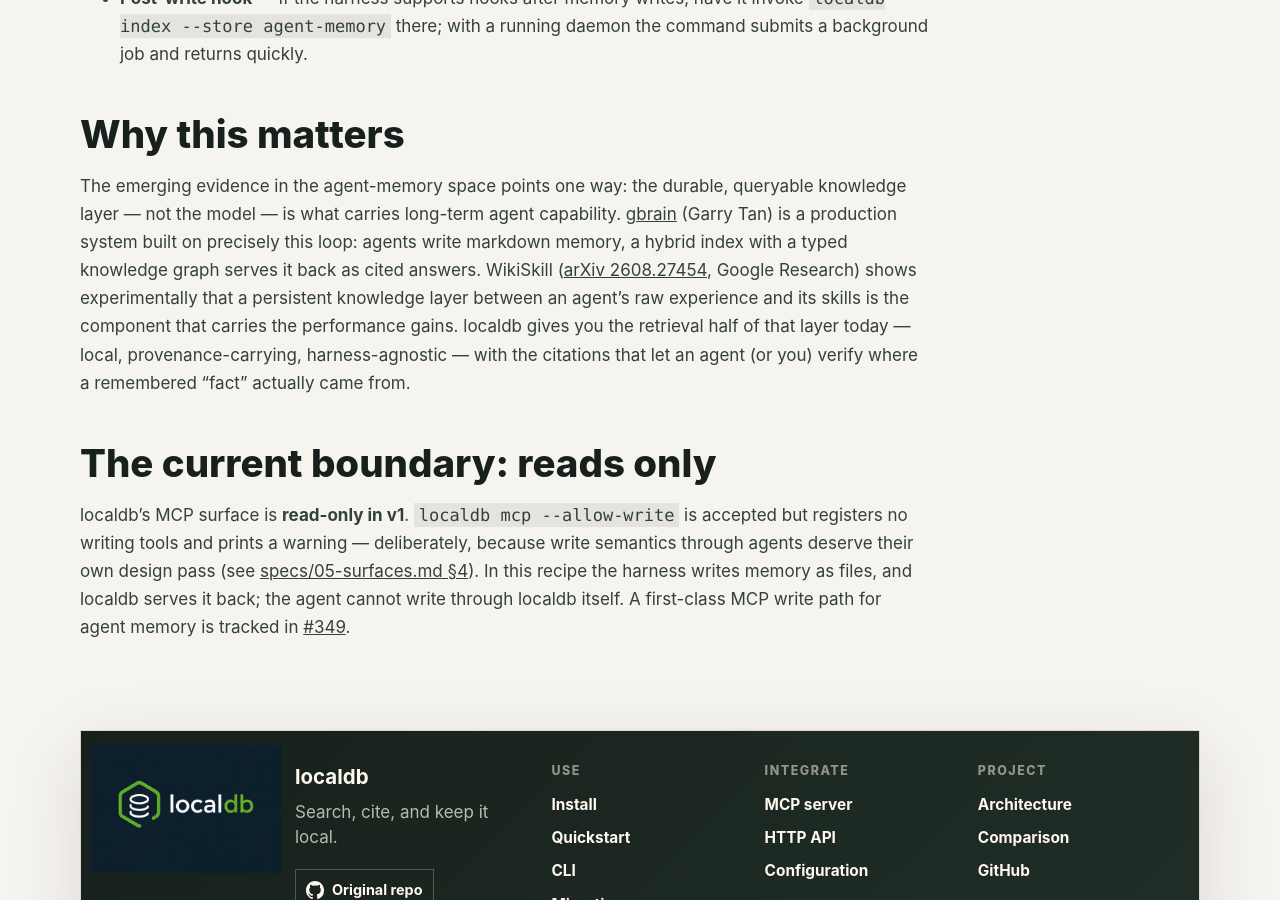
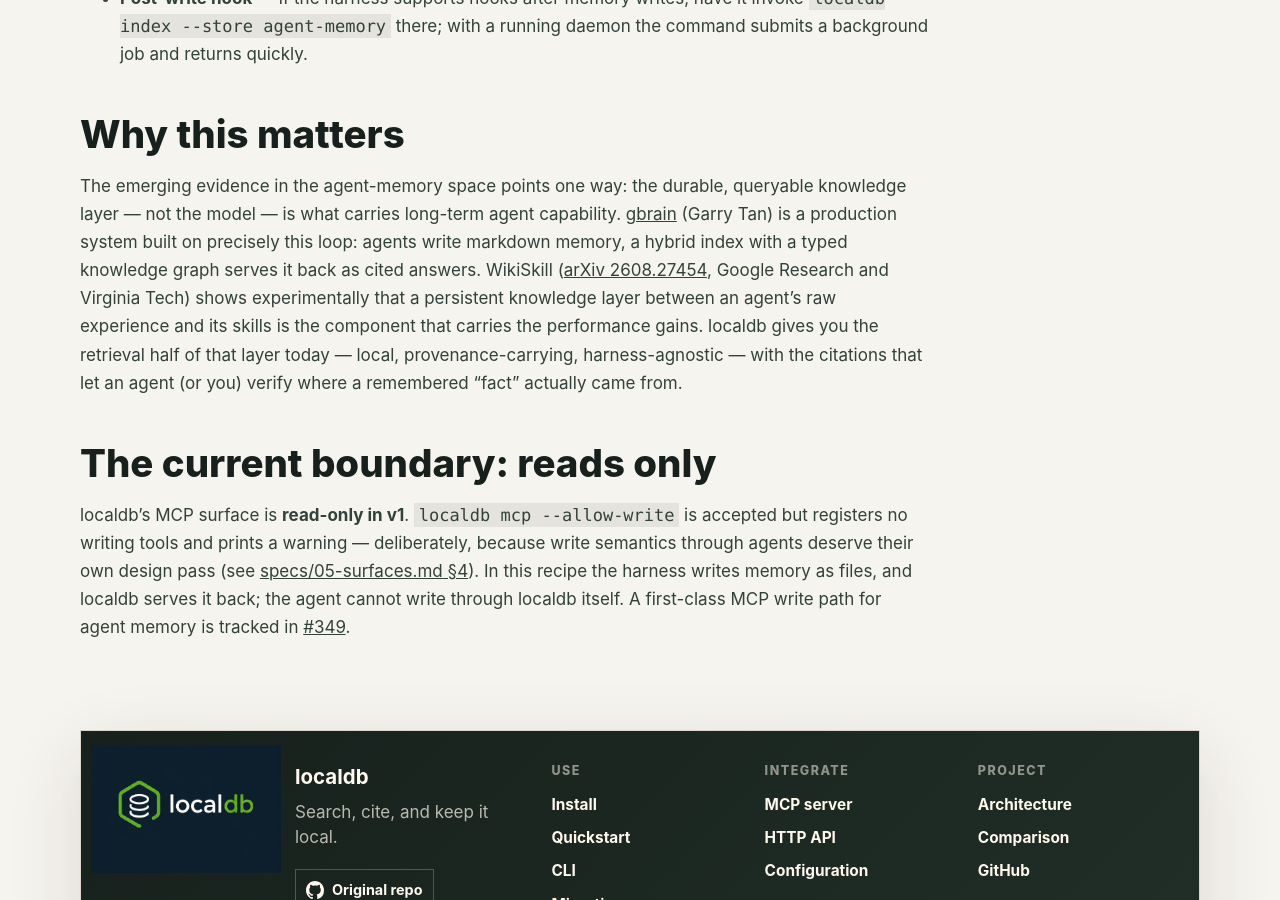
Before and after one commit to dokterbob/localdb, a Jekyll site: the page built from docs/agent-memory.md, in a window 1280 px wide and 900 px high, scrolled down 1421 px. Built offline with Jekyll 4.4.1, drawn with Linux system fonts in a browser that asks for light colours; our own code applies the rules of GitHub Pages for plain Markdown files.

Commit message:
Review pass: restore trust-signals-not-black-box clause; complete WikiSkill attribution
The old vision's 'trust signals are metadata you can filter and rank on, not
a black-box score' had lost its home in the redistribution — it now lives in
the federation requirements' provenance bullet. WikiSkill is credited to
Google Research and Virginia Tech (the paper's full affiliation list).

Co-Authored-By: Claude Fable 5 <noreply@anthropic.com>
Claude-Session: https://claude.ai/code/session_01289r8BQS7X7ksw9teqrQez

```diff
--- a/docs/agent-memory.md
+++ b/docs/agent-memory.md
@@ -50,11 +50,11 @@ The emerging evidence in the agent-memory space points one way: the durable, que
 layer — not the model — is what carries long-term agent capability.
 [gbrain](https://github.com/garrytan/gbrain) (Garry Tan) is a production system built on precisely
 this loop: agents write markdown memory, a hybrid index with a typed knowledge graph serves it back
-as cited answers. WikiSkill ([arXiv 2608.27454](https://arxiv.org/abs/2608.27454), Google Research)
-shows experimentally that a persistent knowledge layer between an agent's raw experience and its
-skills is the component that carries the performance gains. localdb gives you the retrieval half of
-that layer today — local, provenance-carrying, harness-agnostic — with the citations that let an
-agent (or you) verify where a remembered "fact" actually came from.
+as cited answers. WikiSkill ([arXiv 2608.27454](https://arxiv.org/abs/2608.27454), Google Research
+and Virginia Tech) shows experimentally that a persistent knowledge layer between an agent's raw
+experience and its skills is the component that carries the performance gains. localdb gives you the
+retrieval half of that layer today — local, provenance-carrying, harness-agnostic — with the
+citations that let an agent (or you) verify where a remembered "fact" actually came from.
 
 ## The current boundary: reads only
 
```
Also changed, not shown: specs/06-roadmap.md (+2 -1 lines).
